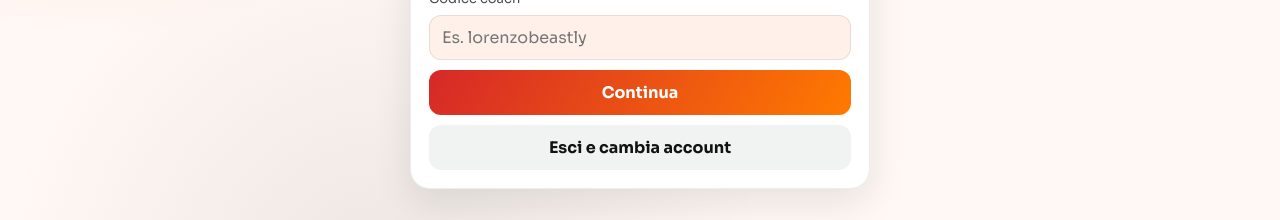
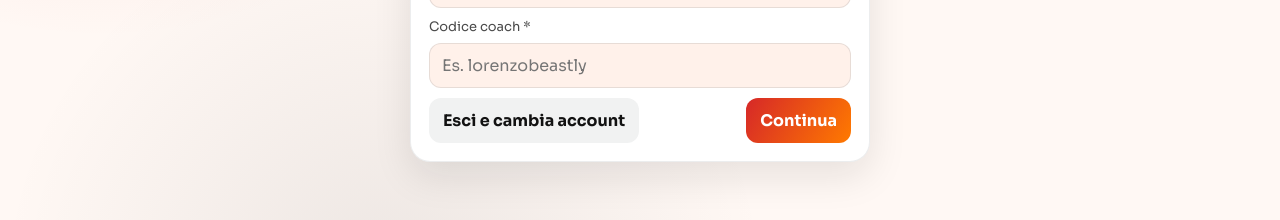
Before and after one commit to Lorsga/beastlyworkout, a React (Vite) app in the folder frontend/: page /onboarding in a window 1280 px wide. Shown: the part 511-731 px from the top of the page. Built offline with nearby package versions, Linux system fonts and the light colour scheme; no server answers; the database is empty; sample sign-in values are in the browser's storage.

Commit message:
Improve button layout with inline primary/secondary actions

```diff
--- a/frontend/src/pages/AuthPage.tsx
+++ b/frontend/src/pages/AuthPage.tsx
@@ -307,9 +307,7 @@ export function AuthPage() {
           <p className="hero-sub">
             Hai 15 giorni gratuiti da oggi. Alla scadenza l&apos;accesso sarà bloccato finché non attiverai l&apos;abbonamento.
           </p>
-          <button className="btn" type="button" disabled={loading} onClick={() => void confirmTrialAndContinue()}>
-            {loading ? 'Attivazione...' : 'Accetta e continua'}
-          </button>
+          <div className="action-row-split">
             <button
               className="btn btn-ghost"
               type="button"
@@ -317,6 +315,10 @@ export function AuthPage() {
             >
               Esci
             </button>
+            <button className="btn btn-primary" type="button" disabled={loading} onClick={() => void confirmTrialAndContinue()}>
+              {loading ? 'Attivazione...' : 'Accetta e continua'}
+            </button>
+          </div>
         </section>
       </main>
     );
@@ -331,9 +333,7 @@ export function AuthPage() {
           <p className="hero-sub">
             Per riattivare l&apos;accesso alla piattaforma, contattaci su WhatsApp e richiedi la sottoscrizione dell&apos;abbonamento.
           </p>
-          <a className="btn btn-whatsapp" href={paymentWhatsappUrl} target="_blank" rel="noreferrer">
-            Richiedi attivazione su WhatsApp
-          </a>
+          <div className="action-row-split">
             <button
               className="btn btn-ghost"
               type="button"
@@ -344,6 +344,10 @@ export function AuthPage() {
             >
               Torna all&apos;accesso
             </button>
+            <a className="btn btn-whatsapp btn-primary" href={paymentWhatsappUrl} target="_blank" rel="noreferrer">
+              Richiedi attivazione su WhatsApp
+            </a>
+          </div>
         </section>
       </main>
     );
@@ -367,12 +371,14 @@ export function AuthPage() {
               onChange={(event) => setCoachPhoneGate((prev) => (prev ? { ...prev, phone: event.target.value } : prev))}
             />
           </label>
-          <button className="btn" type="button" disabled={savingCoachPhone} onClick={() => void submitCoachPhone()}>
-            {savingCoachPhone ? 'Salvataggio...' : 'Continua'}
-          </button>
+          <div className="action-row-split">
             <button className="btn btn-ghost" type="button" disabled={savingCoachPhone} onClick={() => void exitCoachTrialFlow()}>
               Esci
             </button>
+            <button className="btn btn-primary" type="button" disabled={savingCoachPhone} onClick={() => void submitCoachPhone()}>
+              {savingCoachPhone ? 'Salvataggio...' : 'Continua'}
+            </button>
+          </div>
           {message ? <p className="message">{message}</p> : null}
         </section>
       </main>
--- a/frontend/src/pages/ClientDashboardPage.tsx
+++ b/frontend/src/pages/ClientDashboardPage.tsx
@@ -252,7 +252,7 @@ export function ClientDashboardPage() {
       headerAction={
         <div className="mobile-only">
           <a
-            className={`btn btn-whatsapp ${hasCoachWhatsapp ? '' : 'btn-disabled'}`.trim()}
+            className={`btn btn-whatsapp btn-block ${hasCoachWhatsapp ? '' : 'btn-disabled'}`.trim()}
             href={coachWhatsappUrl}
             onClick={(event) => {
               if (!hasCoachWhatsapp) event.preventDefault();
@@ -271,7 +271,7 @@ export function ClientDashboardPage() {
             <h2>Parla con il tuo Personal Trainer</h2>
             <p className="hint">Per feedback sulla scheda o qualsiasi dubbio, scrivi direttamente su WhatsApp.</p>
             <a
-              className={`btn btn-whatsapp ${hasCoachWhatsapp ? '' : 'btn-disabled'}`.trim()}
+              className={`btn btn-whatsapp btn-block ${hasCoachWhatsapp ? '' : 'btn-disabled'}`.trim()}
               href={coachWhatsappUrl}
               onClick={(event) => {
                 if (!hasCoachWhatsapp) event.preventDefault();
@@ -334,7 +334,7 @@ export function ClientDashboardPage() {
             <p className="hint">Anagrafica non ancora disponibile.</p>
           )}
           <a
-            className={`btn btn-whatsapp ${hasCoachWhatsapp ? '' : 'btn-disabled'}`.trim()}
+            className={`btn btn-whatsapp btn-block ${hasCoachWhatsapp ? '' : 'btn-disabled'}`.trim()}
             href={coachWhatsappUrl}
             onClick={(event) => {
               if (!hasCoachWhatsapp) event.preventDefault();
--- a/frontend/src/pages/CoachDashboardPage.tsx
+++ b/frontend/src/pages/CoachDashboardPage.tsx
@@ -970,10 +970,7 @@ export function CoachDashboardPage() {
                         placeholder="Es. 3405882404"
                       />
                     </label>
-                    <div className="supervisor-actions">
-                      <button className="btn" type="button" disabled={savingCoachPhone} onClick={() => void saveCoachPhone()}>
-                        {savingCoachPhone ? 'Salvataggio...' : 'Salva numero'}
-                      </button>
+                    <div className="action-row-split">
                       <button
                         className="btn btn-ghost"
                         type="button"
@@ -984,6 +981,9 @@ export function CoachDashboardPage() {
                         }}
                       >
                         Annulla
+                      </button>
+                      <button className="btn btn-primary" type="button" disabled={savingCoachPhone} onClick={() => void saveCoachPhone()}>
+                        {savingCoachPhone ? 'Salvataggio...' : 'Salva numero'}
                       </button>
                     </div>
                   </>
@@ -1173,12 +1173,12 @@ export function CoachDashboardPage() {
                   <button className="btn" disabled={loading || !selectedClientId} onClick={openCreatePlanModal} type="button">
                     {existingPlanForClient ? 'Modifica scheda' : 'Crea scheda'}
                   </button>
+                  {existingPlanForClient ? (
+                    <button className="btn btn-danger" disabled={loading} onClick={() => void deleteCurrentPlan()} type="button">
+                      Elimina scheda
+                    </button>
+                  ) : null}
                 </div>
-                {existingPlanForClient ? (
-                  <button className="btn btn-danger" disabled={loading} onClick={() => void deleteCurrentPlan()} type="button">
-                    Elimina scheda
-                  </button>
-                ) : null}
               </>
             ) : null}
           </>
--- a/frontend/src/pages/OnboardingPage.tsx
+++ b/frontend/src/pages/OnboardingPage.tsx
@@ -113,13 +113,14 @@ export function OnboardingPage() {
           />
         </label>
 
-        <button className="btn" disabled={loading} type="button" onClick={() => void submitOnboarding()}>
-          {loading ? 'Salvataggio...' : 'Continua'}
-        </button>
-
-        <button className="btn btn-ghost" type="button" onClick={() => void logoutCurrentUser()}>
-          Esci e cambia account
-        </button>
+        <div className="action-row-split">
+          <button className="btn btn-ghost" type="button" onClick={() => void logoutCurrentUser()}>
+            Esci e cambia account
+          </button>
+          <button className="btn btn-primary" disabled={loading} type="button" onClick={() => void submitOnboarding()}>
+            {loading ? 'Salvataggio...' : 'Continua'}
+          </button>
+        </div>
       </section>
     </main>
   );
--- a/frontend/src/styles.css
+++ b/frontend/src/styles.css
@@ -156,6 +156,17 @@ p {
   gap: 10px;
 }
 
+.action-row-split {
+  display: flex;
+  flex-wrap: wrap;
+  align-items: center;
+  gap: 8px;
+}
+
+.action-row-split .btn-primary {
+  margin-left: auto;
+}
+
 .client-info-block {
   border: 1px solid rgba(18, 18, 18, 0.1);
   border-radius: 12px;
@@ -273,6 +284,9 @@ a.btn {
 .btn-whatsapp {
   background: linear-gradient(120deg, #15803d, #22c55e);
   color: #fff;
+}
+
+.btn-block {
   width: 100%;
 }
 
@@ -637,7 +651,9 @@ a.btn {
 }
 
 .supervisor-actions {
-  display: grid;
+  display: flex;
+  flex-wrap: wrap;
+  align-items: center;
   gap: 8px;
 }
 
```
Lines whose indentation alone changed are shown as unchanged.
